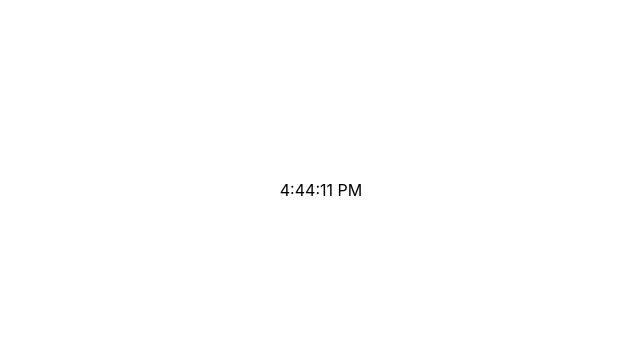
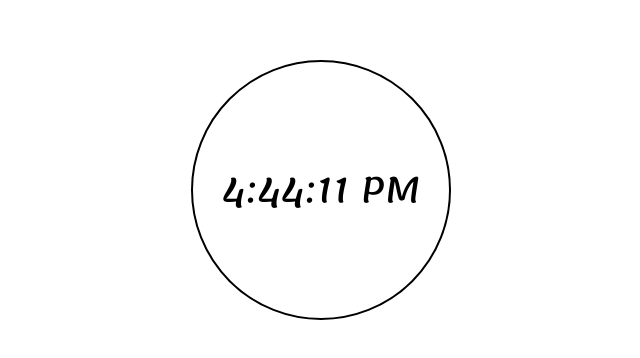
Before and after one commit to AGhoudi/time-and-color, a React (Create React App) app: page / in a window 1280 px wide. Shown: the part 210-568 px from the top of the page, without its empty margins (319-959 px from the left). Built offline with nearby package versions, Linux system fonts and the light colour scheme.

Commit message:
ajout d'un font et d'un element externe faisant office de cercle externe

```diff
--- a/src/App.css
+++ b/src/App.css
@@ -1,16 +1,9 @@
+html {
+  font-size: 62.5%;
+}
+
 .App {
   text-align: center;
-}
-
-.App-logo {
-  height: 40vmin;
-  pointer-events: none;
-}
-
-@media (prefers-reduced-motion: no-preference) {
-  .App-logo {
-    animation: App-logo-spin infinite 20s linear;
-  }
 }
 
 .App-header {
@@ -23,16 +16,3 @@
   font-size: calc(10px + 2vmin);
   color: white;
 }
-
-.App-link {
-  color: #61dafb;
-}
-
-@keyframes App-logo-spin {
-  from {
-    transform: rotate(0deg);
-  }
-  to {
-    transform: rotate(360deg);
-  }
-}
--- a/src/components/Time/Timer.jsx
+++ b/src/components/Time/Timer.jsx
@@ -23,7 +23,7 @@ class Timer extends React.Component {
         const { currentTime } = this.state;
         return (
             <React.Fragment>
-                <p>{currentTime}</p>
+                <div className="clock">{currentTime}</div>
             </React.Fragment>
         );
     }
--- a/src/components/Time/Timer.scss
+++ b/src/components/Time/Timer.scss
@@ -1,7 +1,21 @@
+@import url('https://fonts.googleapis.com/css2?family=Lemonada&display=swap');
+
 .timer {
     display: flex;
     justify-content: center;
     align-items: center;
     width: 100vw;
     height: 100vh;
+    font-size: 3.5rem;
+    font-family: 'Lemonada', cursive;
 }
+
+.clock {
+    display: flex;
+    justify-content: center;
+    align-items: center;
+    width: 20vw;
+    height: 20vw;
+    border: 0.2rem solid black;
+    border-radius: 100%;
+}
```
Also changed, not shown: src/App.js (+3 -6 lines).
